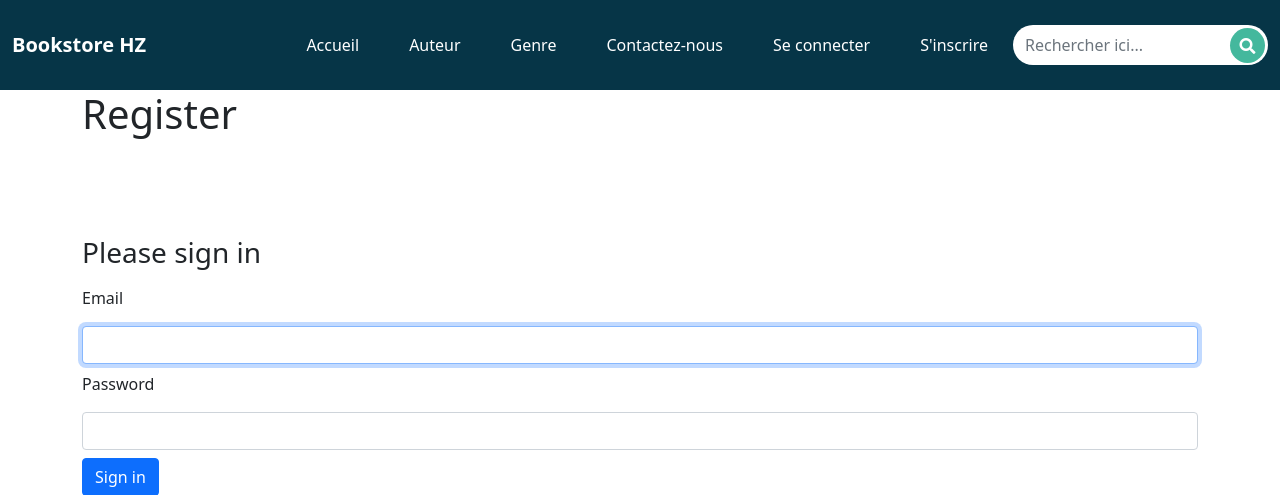
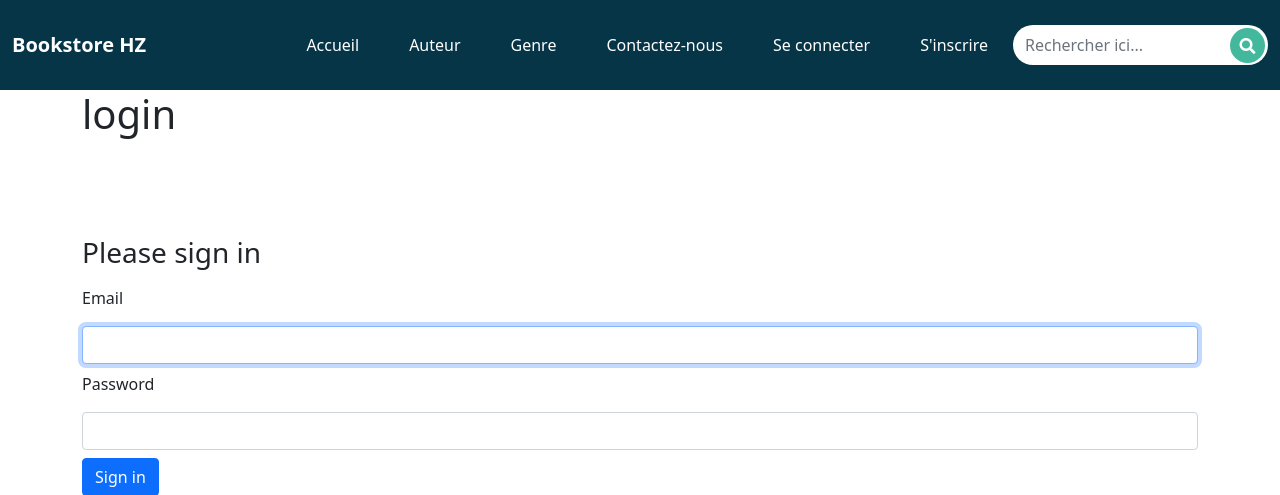
Before and after one commit to hajar-zarguan/bookstore, a Symfony app: template templates/security/login.html.twig in a window 1280 px wide. Shown: the top 495 px of the page. Run offline with Twig, Linux system fonts and the light colour scheme; the template is opened without the code that fills it, so the values that code supplies are empty; some libraries are stand-ins or nearby versions.

Commit message:
Bootstrap update5 commit

```diff
--- a/templates/security/login.html.twig
+++ b/templates/security/login.html.twig
@@ -6,7 +6,7 @@
 {% block body %}
 
 <div class="container  heading_center">
-	<h1>Register</h1>
+	<h1>login</h1>
 <div class="layout_padding">
 
 	<form method="post">
```
